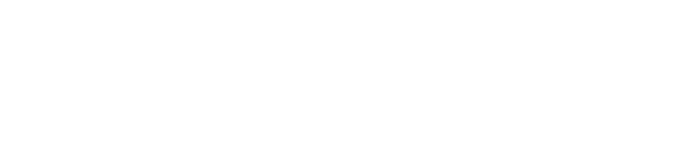
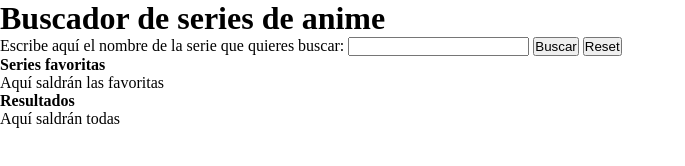
Before and after one commit to Adalab/modulo-2-evaluacion-final-AngelesMB, a website: page docs/index.html in a window 1280 px wide. Shown: the whole page, without its empty margins (0-685 px from the left). Drawn offline with Linux system fonts and the light colour scheme.

Commit message:
Add basic content to html

```diff
--- a/docs/index.html
+++ b/docs/index.html
@@ -14,6 +14,18 @@
   <body>
 
 
+    <h1>Buscador de series de anime</h1>
+    <label for="search"
+      >Escribe aquí el nombre de la serie que quieres buscar:</label
+    >
+    <input type="text" name="search" id="search" />
+    <input type="submit" value="Buscar" />
+    <input type="reset" value="Reset" />
+
+    <h4>Series favoritas</h4>
+    <div>Aquí saldrán las favoritas</div>
+    <h4>Resultados</h4>
+    <div>Aquí saldrán todas</div>
 
 
 
```
Also changed, not shown: src/html/partials/main.html (+12 -0 lines).
